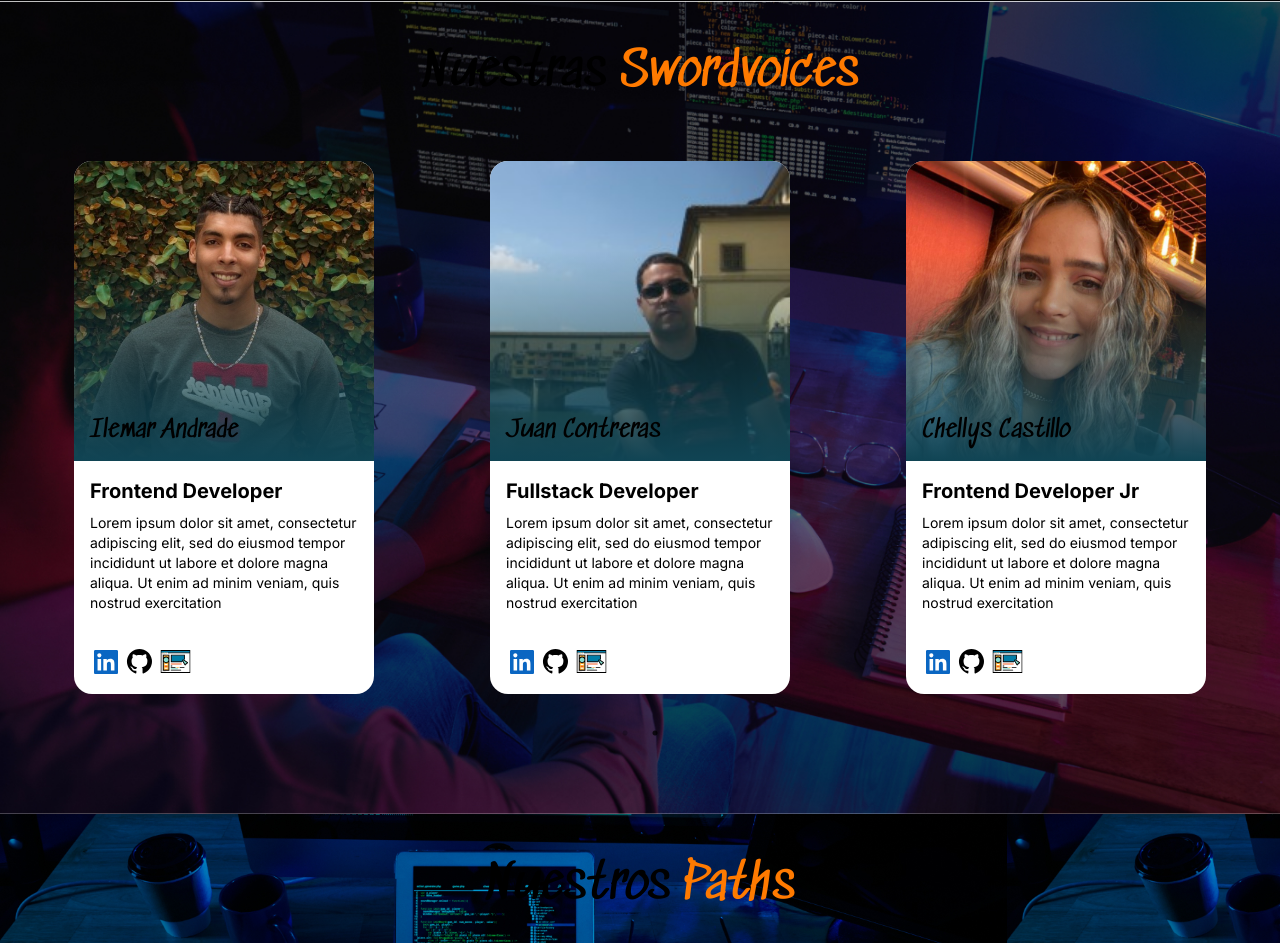
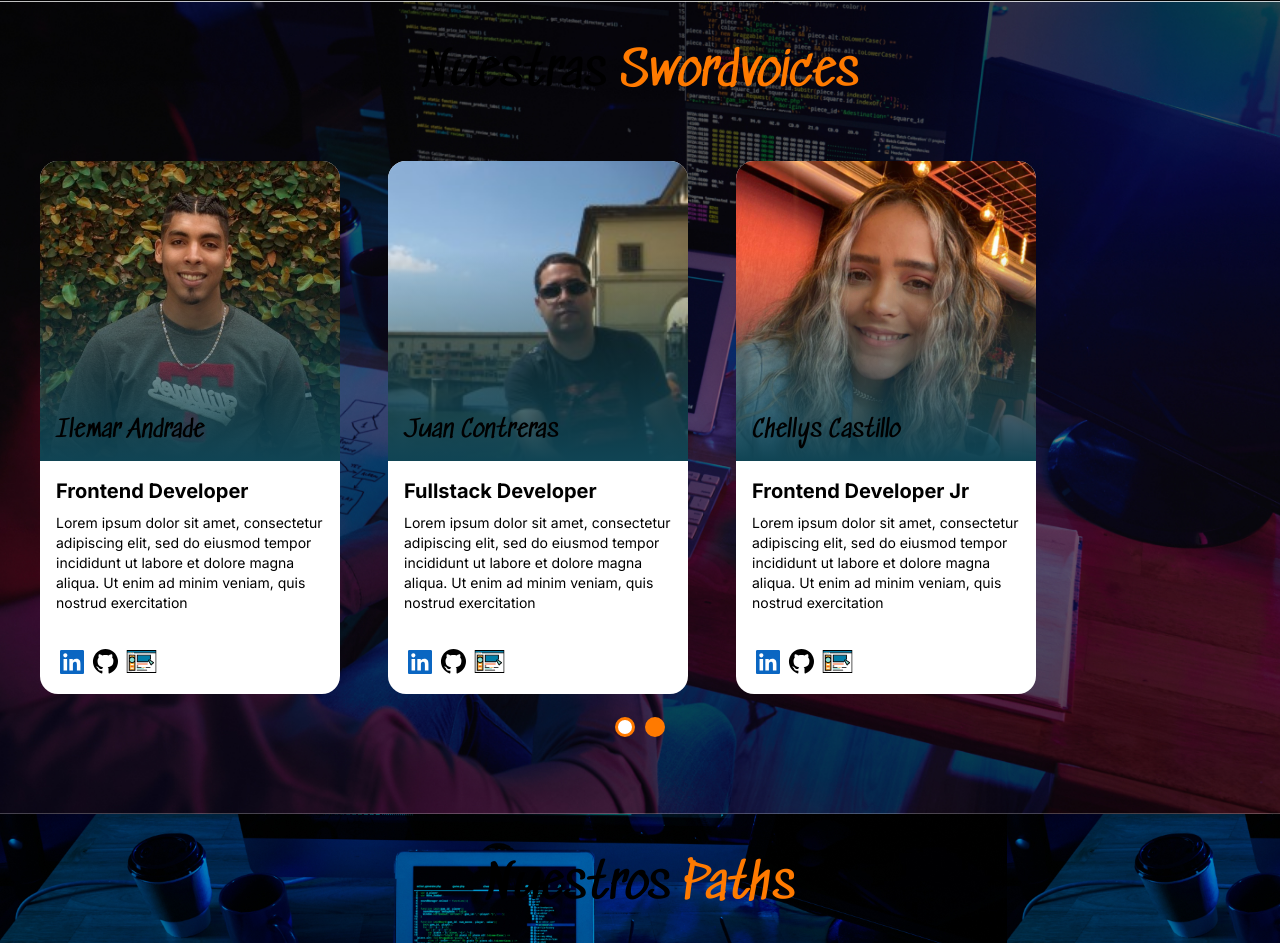
Before and after one commit to ilemarandrade/landing-swordvoice-2.0, a Next.js app: page / in a window 1280 px wide. Shown: the part 2515-3458 px from the top of the page. Built offline with nearby package versions, Linux system fonts and the light colour scheme.

Commit message:
feat: add custom paging to staff carousel

```diff
--- a/src/app/globals.css
+++ b/src/app/globals.css
@@ -31,3 +31,7 @@ body {
     )
     rgb(var(--background-start-rgb));
 }
+
+.slick-active>.dots {
+  background-color: #FF7A00
+}
--- a/src/components/SwordVoicesModule/index.tsx
+++ b/src/components/SwordVoicesModule/index.tsx
@@ -10,12 +10,22 @@ const SwordVoicesModule =()=>{
     const slider = useRef<Slider>(null);
 
     const settings = {
-      infinite: false,
       dots: true,
       speed: 500,
-      slidesToShow: 4,
+      arrows: false,
+      infinite: false,
+      slidesToShow: 1,
       slidesToScroll: 1,
-      arrows: false,
+      variableWidth: true,
+      customPaging: () => (
+        <div
+          style={{
+            width: "20px",
+            height: "20px",
+          }}
+          className="border-primary border-[3px] rounded-full bg-white dots"
+        ></div>
+      ),
       responsive: [
         {
           breakpoint: 1300,
@@ -29,17 +39,14 @@ const SwordVoicesModule =()=>{
           settings: {
             slidesToShow: 2,
             slidesToScroll: 1,
-            infinite: true,
-            dots: true,
           },
         },
         {
           breakpoint: 590,
           settings: {
+            centerMode: true,
             slidesToShow: 1,
             slidesToScroll: 1,
-            infinite: true,
-            dots: true,
           },
         },
       ],
```
